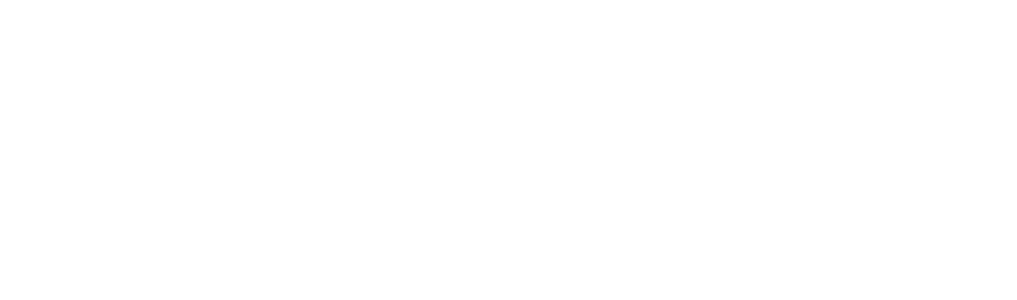
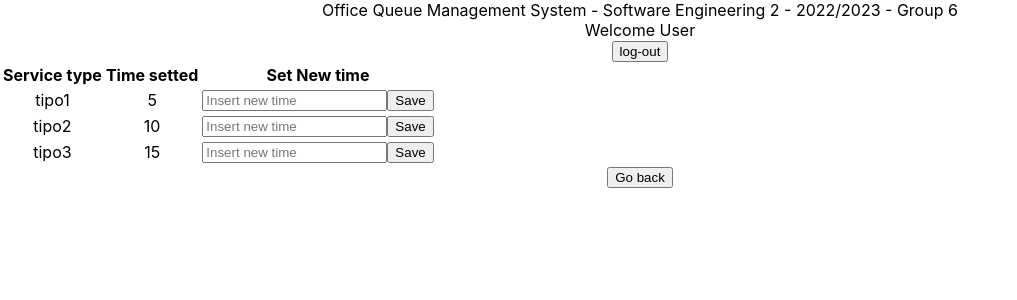
Before and after one commit to POLITO-SE2-2022-G6/Office-Queue-Management-System, a React (Create React App) app in the folder frontend/: page /servicetime in a window 1280 px wide. Before the commit this address had no page. Shown: the top 300 px of the page, without its empty margins (0-1017 px from the left). Built offline with nearby package versions, Linux system fonts and the light colour scheme.

Commit message:
form setTime

```diff
--- a/frontend/src/App.js
+++ b/frontend/src/App.js
@@ -10,17 +10,19 @@
 
 import Landing from './routes/landing/Landing'
 import Manager from './routes/manager/Manager';
+import SetServiceTime from './routes/manager/SetServiceTime';
 
 function App() {
 
   const [user, setUser] = useState("User");
 
-  return (
+  return ( //path servicetime to edit and use an outlet
     <div className="App">
       <Router>
         <Routes>
           <Route path='/' element={<Landing user={user} setUser={setUser}/>} />
           <Route path='/manager' element={<Manager user={user} setUser={setUser}/>} />
+          <Route path='/servicetime' element={<SetServiceTime user={user} setUser={setUser}/>} />
 
         </Routes>
       </Router>
--- a/frontend/src/components/Navbar.js
+++ b/frontend/src/components/Navbar.js
@@ -19,7 +19,7 @@
                         </a>
                     </div>
                     <div className="w-full relative flex justify-between lg:w-auto lg:static lg:block lg:justify-start">
-                        <button className="bg-blue-500 text-white active:bg-blue-600 font-bold uppercase text-base px-8 py-3 rounded-full shadow-md hover:shadow-lg outline-none focus:outline-none mr-1 mb-1 ease-linear transition-all duration-150" type="button"
+                        <button className="bg-blue-500 text-white active:bg-blue-600 font-bold uppercase text-base px-8 py-3 rounded shadow-md hover:shadow-lg outline-none focus:outline-none mr-1 mb-1 ease-linear transition-all duration-150" type="button"
                             onClick={() => { props.setUser("User"); navigate("/"); }}>log-out</button>
                     </div>
                 </div>
--- a/frontend/src/routes/landing/Landing.js
+++ b/frontend/src/routes/landing/Landing.js
@@ -9,16 +9,16 @@
   return (
     <>
       <Navbar user={props.user} setUser={props.setUser}></Navbar>
-      <span class="text-auto font-semibold inline-block py-1 px-2 uppercase rounded-full text-stone-600 bg-stone-200 last:mr-0 mr-1">
+      <span class="text-auto font-semibold inline-block py-1 px-2 uppercase rounded text-stone-600 bg-stone-200 last:mr-0 mr-1">
         Who are you?
       </span>
       <div className="container px-4 mx-auto flex flex-wrap items-center justify-between">
         <div className="flex w-max gap-8">
-          <button className="bg-blue-500 text-white active:bg-blue-600 font-bold uppercase text-base px-8 py-3 rounded-full shadow-md hover:shadow-lg outline-none focus:outline-none mr-1 mb-1 ease-linear transition-all duration-150" type="button"
+          <button className="bg-blue-500 text-white active:bg-blue-600 font-bold uppercase text-base px-8 py-3 rounded shadow-md hover:shadow-lg outline-none focus:outline-none mr-1 mb-1 ease-linear transition-all duration-150" type="button"
             onClick={() => { props.setUser("Costumer"); navigate("/"); }}>Costumer</button>
-          <button className="bg-blue-500 text-white active:bg-blue-600 font-bold uppercase text-base px-8 py-3 rounded-full shadow-md hover:shadow-lg outline-none focus:outline-none mr-1 mb-1 ease-linear transition-all duration-150" type="button"
+          <button className="bg-blue-500 text-white active:bg-blue-600 font-bold uppercase text-base px-8 py-3 rounded shadow-md hover:shadow-lg outline-none focus:outline-none mr-1 mb-1 ease-linear transition-all duration-150" type="button"
             onClick={() => { props.setUser("Counter"); navigate("/"); }}>Counter</button>
-          <button className="bg-blue-500 text-white active:bg-blue-600 font-bold uppercase text-base px-8 py-3 rounded-full shadow-md hover:shadow-lg outline-none focus:outline-none mr-1 mb-1 ease-linear transition-all duration-150" type="button"
+          <button className="bg-blue-500 text-white active:bg-blue-600 font-bold uppercase text-base px-8 py-3 rounded shadow-md hover:shadow-lg outline-none focus:outline-none mr-1 mb-1 ease-linear transition-all duration-150" type="button"
             onClick={() => { props.setUser("Manager"); navigate("/manager"); }}>Manager</button>
         </div>
       </div>
--- a/frontend/src/routes/manager/Manager.js
+++ b/frontend/src/routes/manager/Manager.js
@@ -16,13 +16,13 @@
   return (
     <>
       <Navbar user={props.user} setUser={props.setUser}></Navbar>
-      <span class="text-auto font-semibold inline-block py-1 px-2 uppercase rounded-full text-stone-600 bg-stone-200 last:mr-0 mr-1">
+      <span className="text-auto font-semibold inline-block py-1 px-2 uppercase rounded text-stone-600 bg-stone-200 last:mr-0 mr-1">
         As a Manager, what you would  like to do?
       </span>
       <div className="container px-4 mx-auto flex flex-wrap items-center justify-between">
         <div className="flex w-max gap-8">
-          <button className="bg-blue-500 text-white active:bg-blue-600 font-bold uppercase text-base px-8 py-3 rounded-full shadow-md hover:shadow-lg outline-none focus:outline-none mr-1 mb-1 ease-linear transition-all duration-150" type="button"
-            onClick={() => { navigate("/"); }}>Set the service time for each service type</button>
+          <button className="bg-blue-500 text-white active:bg-blue-600 font-bold uppercase text-base px-8 py-3 rounded shadow-md hover:shadow-lg outline-none focus:outline-none mr-1 mb-1 ease-linear transition-all duration-150" type="button"
+            onClick={() => { navigate("/servicetime"); }}>Set the service time for each service type</button>
         </div>
       </div>
       <Outlet />
--- a/frontend/src/routes/manager/SetServiceTime.js
+++ b/frontend/src/routes/manager/SetServiceTime.js
@@ -2,23 +2,35 @@
     useNavigate
 } from 'react-router-dom'
 import { useEffect, useState } from 'react';
+import Navbar from '../../components/Navbar';
 
 function SetServiceTime(props) {
 
-    const [serviceList, setServiceList] = useState(null);
+    let list = [{name: "tipo1", time: 5}, {name: "tipo2", time: 10}, {name: "tipo3", time: 15}]
+
+    const [serviceList, setServiceList] = useState(list);
     const [newTime, setNewTime] = useState(0);
+    const [service, setService] = useState(null);
     const [flag1, setFlag1] = useState(true);
     const navigate = useNavigate();
 
-    useEffect(() => {
+    /*useEffect(() => {
         API.getServices() //api che prende i servizi
             .then((serviceList) => { setServiceList(serviceList); setFlag1(false); })
             .catch(err => handleError(err))
-    }, [flag1]);
+    }, [flag1]);*/
 
     function handleError(err) {
         console.log(err);
     }
+
+    function handleSubmit() {
+        /*API.setServiceTime(newTime,service) //api che salva il nuovo tempo
+        .then(() => {setNewTime(0); setService(null); setFlag1(false)})
+        .catch(err => handleError(err))*/
+    }
+    console.log(service);
+    console.log(newTime);
 
     return (
         <>
@@ -29,38 +41,43 @@
                         <tr>
                             <th>Service type</th>
                             <th>Time setted</th>
-                            <th>New time</th>
+                            <th>Set New time</th>
                         </tr>
                     </thead>
                     <tbody>
                         {
-                            serviceList.map((service) => {
-                                <>
-                                    <td>{service.name}</td>
-                                    <td>{service.time}</td>
-                                    <td>
-                                        <form class="w-full max-w-sm">
-                                            <div class="flex items-center border-b border-teal-500 py-2">
-                                                <input class="appearance-none bg-transparent border-none w-full text-gray-700 mr-3 py-1 px-2 leading-tight focus:outline-none" type="number" placeholder="Insert new time" aria-label="Service Time" />
-                                                <button class="flex-shrink-0 bg-teal-500 hover:bg-teal-700 border-teal-500 hover:border-teal-700 text-sm border-4 text-white py-1 px-2 full-rounded" type="button"
-                                                onClick={() => { setNewTime();  handleSubmit(service,newTime)}}
-                                                > Confirm
-                                                </button>
-                                            </div>
-                                        </form>
-                                    </td>
-                                </>
-                            })
+                            serviceList.map((service) => <TableRow key={service.id} service={service} setNewTime={setNewTime} setService={setService} handleSubmit={handleSubmit()}></TableRow>)
                         }
                     </tbody>
                 </table>
+                <button className="bg-blue-500 text-white active:bg-blue-600 font-bold uppercase text-base px-8 py-3 rounded shadow-md hover:shadow-lg outline-none focus:outline-none mr-1 mb-1 ease-linear transition-all duration-150" type="button"
+                    onClick={() => { navigate("/manager"); }}>Go back</button>
             </div>
         </>
     );
 }
 
-function handleSubmit(props) {
+function TableRow(props) {
 
-}
+    return (
+        <tr>
+        <td>{props.service.name}</td>
+        <td>{props.service.time}</td>
+        <td>
+            <form class="w-full max-w-sm">
+                <label>
+                    <div class="flex items-center border-b border-teal-500 py-2">
+                        <input class="appearance-none bg-transparent border-none w-full text-gray-700 mr-3 py-1 px-2 leading-tight focus:outline-none" type="number" placeholder="Insert new time" aria-label="Service Time" onChange={(ev) => {props.setNewTime(ev.target.value); props.setService(props.service);}} />
+                        <button class="flex-shrink-0 bg-teal-500 hover:bg-teal-700 border-teal-500 hover:border-teal-700 text-sm border-4 text-white py-1 px-2 full-rounded" type="submit"
+                            onClick={() => { props.handleSubmit() }}
+                        > Save
+                        </button>
+                    </div>
+                </label>
+            </form>
+        </td>
+    </tr>
+    );
+  }
 
 export default SetServiceTime;
```
